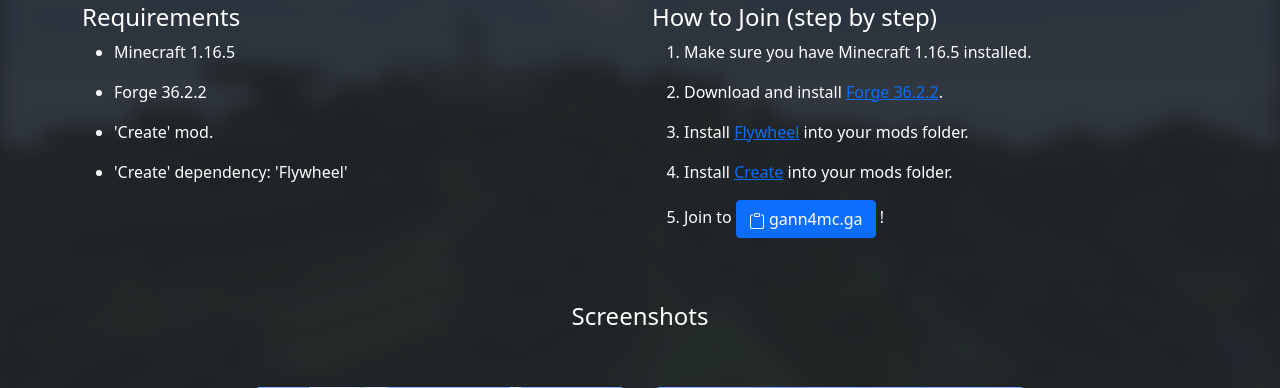
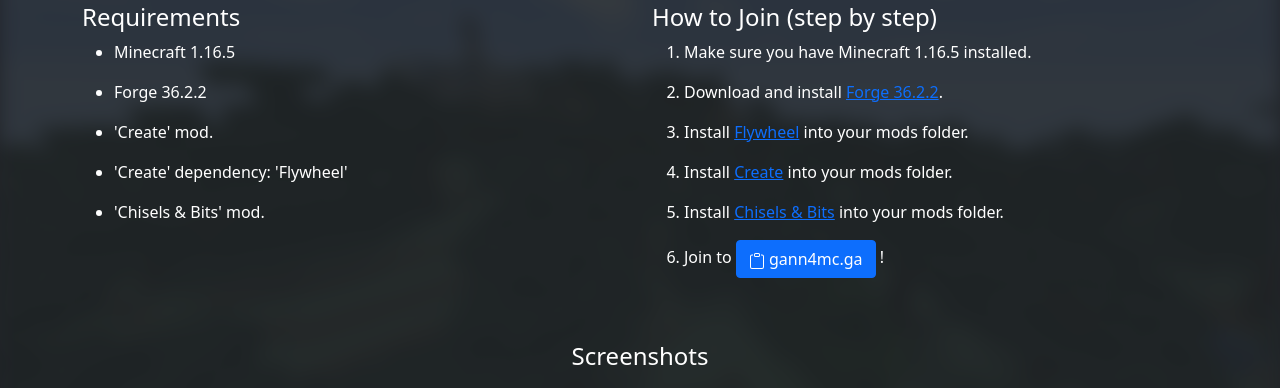
Before and after one commit to Gann4Life/Gann4Web, a PHP site: page /gann4mc/index.php in a window 1280 px wide. Shown: the part 253-641 px from the top of the page. Run offline with PHP 8.4, Linux system fonts and the light colour scheme; some libraries are stand-ins or nearby versions.

Commit message:
Update gann4mc
Added chisels and bits requirement

```diff
--- a/gann4mc/index.php
+++ b/gann4mc/index.php
@@ -32,6 +32,7 @@
                         <li><p>Forge 36.2.2</p></li>
                         <li><p>'Create' mod.</p></li>
                         <li><p>'Create' dependency: 'Flywheel'</p></li>
+                        <li><p>'Chisels & Bits' mod.</p></li>
                     </ul>
                 </div>
                 <div class="col-lg">
@@ -48,6 +49,9 @@
                         </li>
                         <li>
                             <p>Install <a href="https://drive.google.com/file/d/18L3lGHdsAQisro_ONchgeSmVRf8Heduj/view?usp=sharing">Create</a> into your mods folder.</p>
+                        </li>
+                        <li>
+                            <p>Install <a href="https://drive.google.com/file/d/1ippUha5iKCoUNvWtvJPdcLZ2uarM4I_z/view?usp=sharing">Chisels & Bits</a> into your mods folder.</p>
                         </li>
                         <li>
                             <p>Join to
@@ -81,7 +85,6 @@
                     <p>Any mod that adds extra features for everyone to use is incompatible to use in Gann4MC. (Non client mods)</p>
                     <p>Examples of incompatible mods:</p>
                     <ul>
-                        <li><p>Chisels & bits mod</p></li>
                         <li><p>Real survivor mod</p></li>
                         <li><p>First aid mod</p></li>
                         <li><p>Sit mod</p></li>
```
